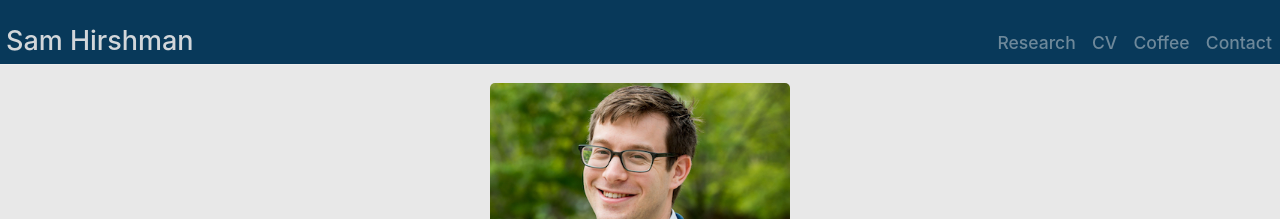
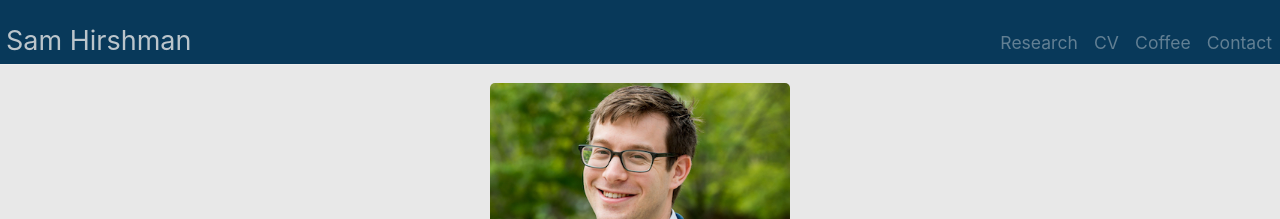
Before and after one commit to shirshma/shirshma.github.io, a Jekyll site: the page built from index.md, in a window 1280 px wide. Shown: the top 219 px of the page. Built offline with Jekyll 4.4.1, drawn with Linux system fonts in a browser that asks for light colours.

Commit message:
Update _masthead.scss

```diff
--- a/_sass/_masthead.scss
+++ b/_sass/_masthead.scss
@@ -19,11 +19,11 @@ header h3 {
 .masthead-title {
     margin-top: 0;
     color: $body-bg;
-    font-weight: 500;
+    font-weight: 400;
     font-size: 1.5em;
     display: block;
     overflow: hidden;
-    opacity: 0.9;
+    opacity: 0.8;
 }
 
 .masthead-title a {
```
